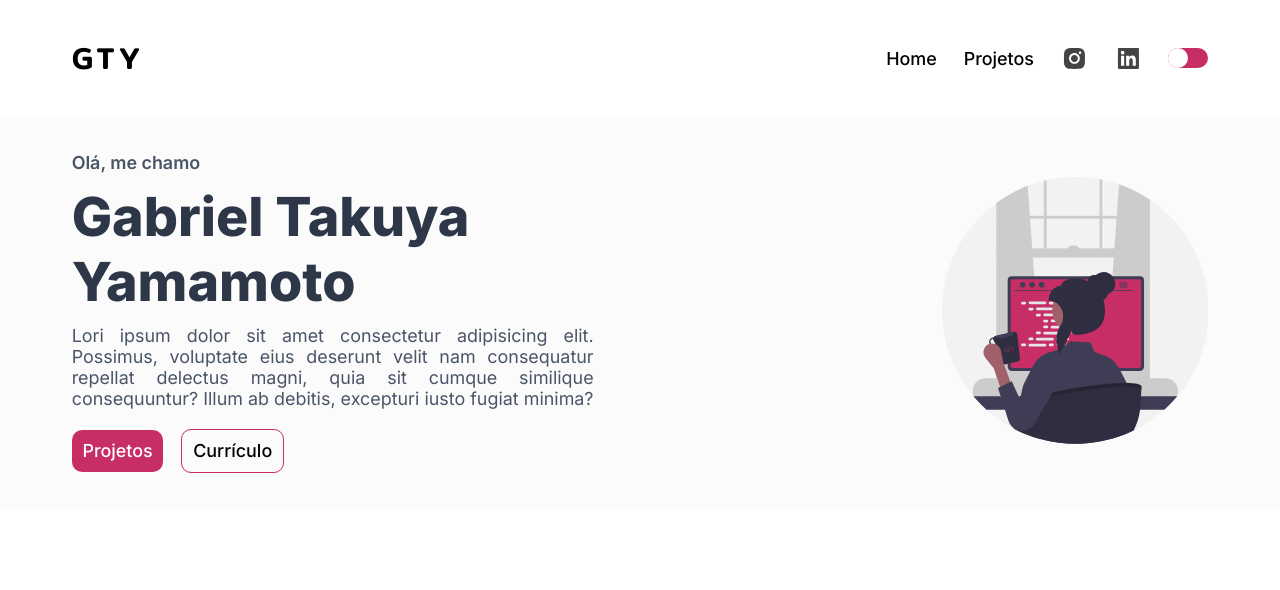
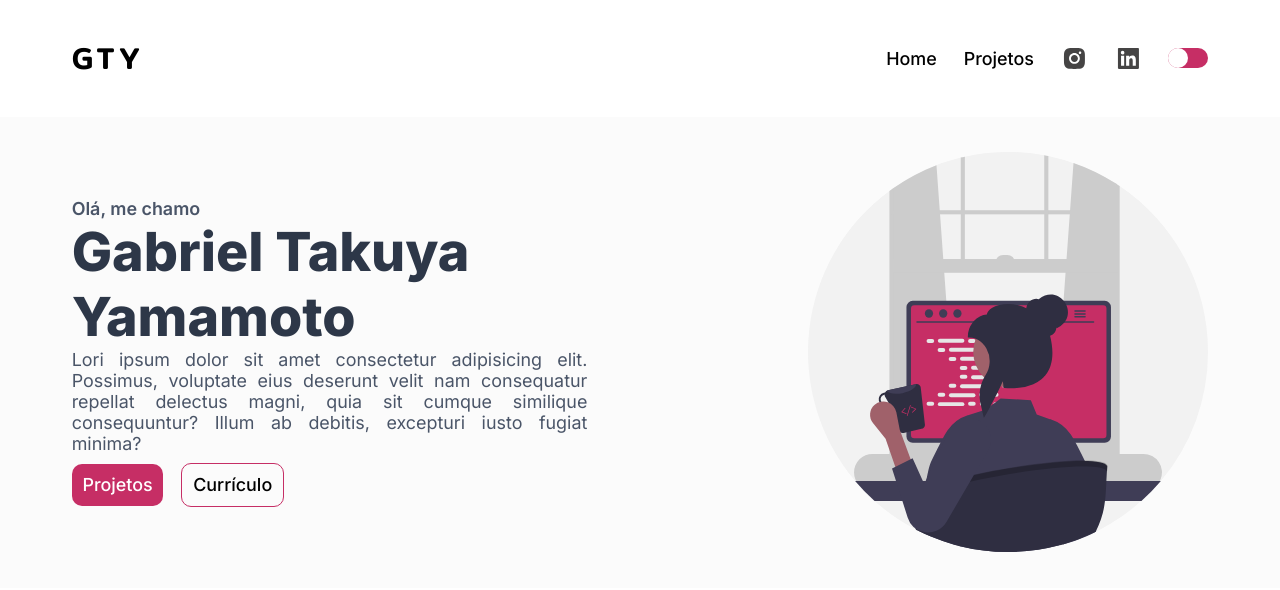
Before and after one commit to Takkuya/Basic-blog, a React (Create React App) app: page / in a window 1280 px wide. Shown: the top 590 px of the page. Built offline with nearby package versions, Linux system fonts and the light colour scheme.

Commit message:
Landing page created

```diff
--- a/src/components/Header/styles.ts
+++ b/src/components/Header/styles.ts
@@ -63,7 +63,7 @@ export const HeaderContainer = styled.div`
         justify-content: stretch;
         /* se colocar o padding na parte de cima caga tudo */
         position: absolute;
-        top: 120%;
+        top: 100%;
         left: 0;
         right: 0;
 
--- a/src/components/LandingPage/styles.ts
+++ b/src/components/LandingPage/styles.ts
@@ -2,15 +2,17 @@ import styled, { css } from "styled-components";
 
 export const LandingPageContainer = styled.div`
   display: flex;
+  justify-content: space-between;
   align-items: center;
 
   background-color: ${(props) => props.theme.colors.landingPageBackground};
-  padding: 2em 8em;
+  padding: 5em 10em;
 
   #textsContainer {
     display: flex;
     flex-direction: column;
-    gap: 0.6em;
+    //o texto about não ficar grudado com o svg
+    flex: 1;
 
     .title {
       h2 {
@@ -21,8 +23,10 @@ export const LandingPageContainer = styled.div`
     }
 
     .about {
-      width: 60%;
       text-align: justify;
+
+      //o texto about não ficar grudado com o svg
+      max-width: 70%;
       span {
         color: ${(props) => props.theme.colors.paragraphText};
         text-align: justify;
@@ -61,13 +65,14 @@ export const LandingPageContainer = styled.div`
   }
 
   #svgContainer {
-    display: block;
+    display: flex;
     max-width: 100%;
   }
 
   svg {
-    width: 100%;
-    height: 10%;
+    max-width: 400px;
+    max-height: 400px;
+    flex-grow: 0;
   }
 
   ${({ theme: { breakpoints } }) => css`
@@ -77,11 +82,8 @@ export const LandingPageContainer = styled.div`
       #textsContainer {
         display: flex;
         justify-content: center;
-      }
-
-      .about {
-        span {
-          width: 100%;
+        .about {
+          max-width: 100%;
         }
       }
 
```
